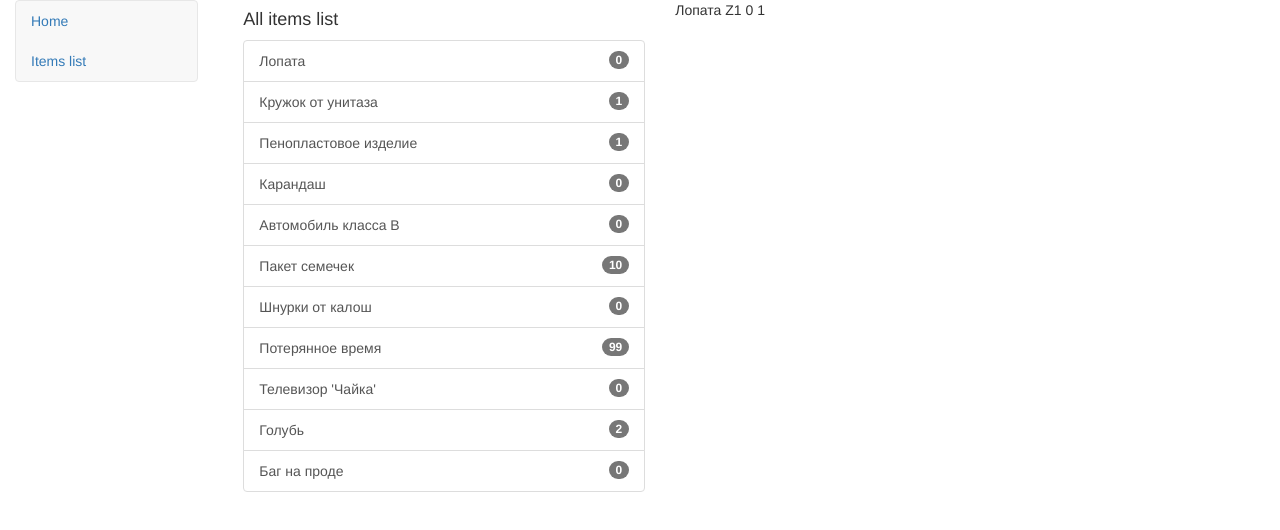
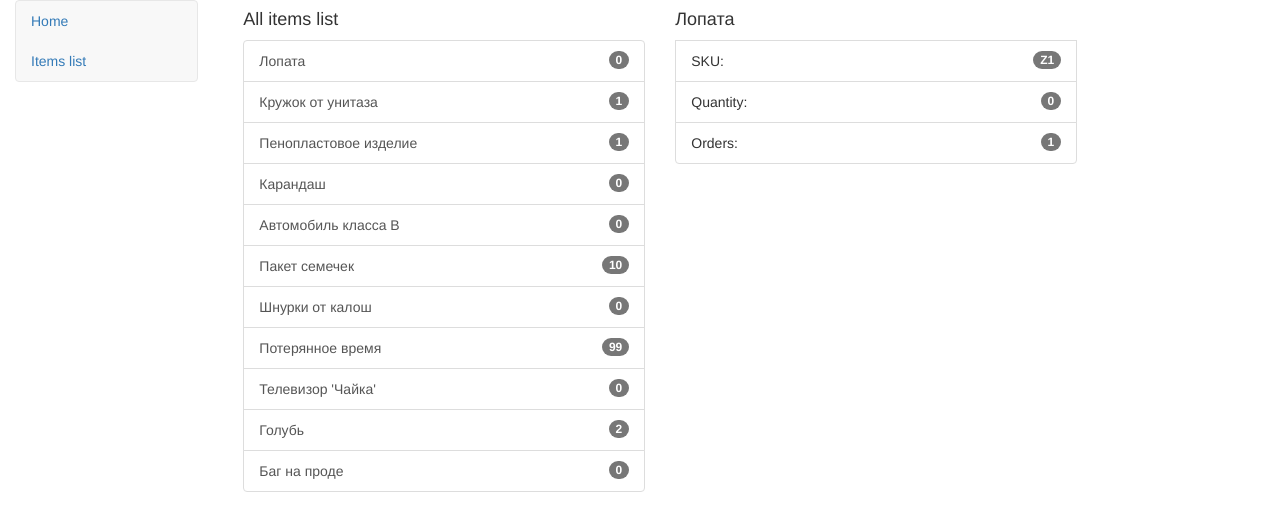
Before and after one commit to Telekolki/items-info-portal, an Angular app: page /items/Z1 in a window 1280 px wide. Shown: the top 530 px of the page. Built offline with nearby package versions, Linux system fonts and the light colour scheme.

Commit message:
added item links

```diff
--- a/src/app/items-list/item/item.component.html
+++ b/src/app/items-list/item/item.component.html
@@ -1,4 +1,12 @@
-{{item.name}}
-{{item.sku}}
-{{item.quantity}}
-{{item.orders}}
+<ul class="list-group">
+        <h4>{{item.name}}</h4>
+        <li class="list-group-item">SKU:
+                <span class="badge">{{item.sku}}</span>
+        </li>
+        <li class="list-group-item">Quantity:
+                <span class="badge">{{item.quantity}}</span>
+        </li>
+        <li class="list-group-item">Orders:
+                <span class="badge">{{item.orders}}</span>
+        </li>
+      </ul>
--- a/src/app/items-list/item/item.component.ts
+++ b/src/app/items-list/item/item.component.ts
@@ -1,4 +1,4 @@
-import { Component, OnInit } from '@angular/core';
+import { Component, OnInit, OnChanges, DoCheck } from '@angular/core';
 import { ItemService } from './item.service';
 import { ActivatedRoute, Params } from '@angular/router';
 
@@ -8,8 +8,8 @@ import { ActivatedRoute, Params } from '@angular/router';
   styleUrls: ['./item.component.css']
 })
 
-export class ItemComponent implements OnInit {
-  item;
+export class ItemComponent implements OnInit, DoCheck {
+  item = this.itemService[0];
   sku: string;
 
   constructor(private itemService: ItemService, private route: ActivatedRoute) { }
@@ -22,7 +22,10 @@ export class ItemComponent implements OnInit {
       }
     );
     this.item = this.itemService.getItemBySku(this.sku);
-    console.log(this.item);
+  }
+
+  ngDoCheck() {
+    this.item = this.itemService.getItemBySku(this.sku);
   }
 
 }
--- a/src/app/items-list/items-list.component.html
+++ b/src/app/items-list/items-list.component.html
@@ -5,8 +5,8 @@
         <ul class="list-group">
           <a
           class="list-group-item"
-          *ngFor="let item of itemsArray"
-          (onclick)="onClickAction(item.sku)"
+          *ngFor="let item of itemsArray, let i = index"
+          routerLink={{item.sku}}
           >
               <span class="badge">{{item.quantity}}</span>
               {{item.name}}
--- a/src/app/items-list/items-list.component.ts
+++ b/src/app/items-list/items-list.component.ts
@@ -12,10 +12,6 @@ export class ItemsListComponent implements OnInit {
 
   constructor(private itemService: ItemService) {}
 
-  onClickAction(sku: string) {
-    console.log(sku);
-  }
-
   ngOnInit() {
   }
 }
```
